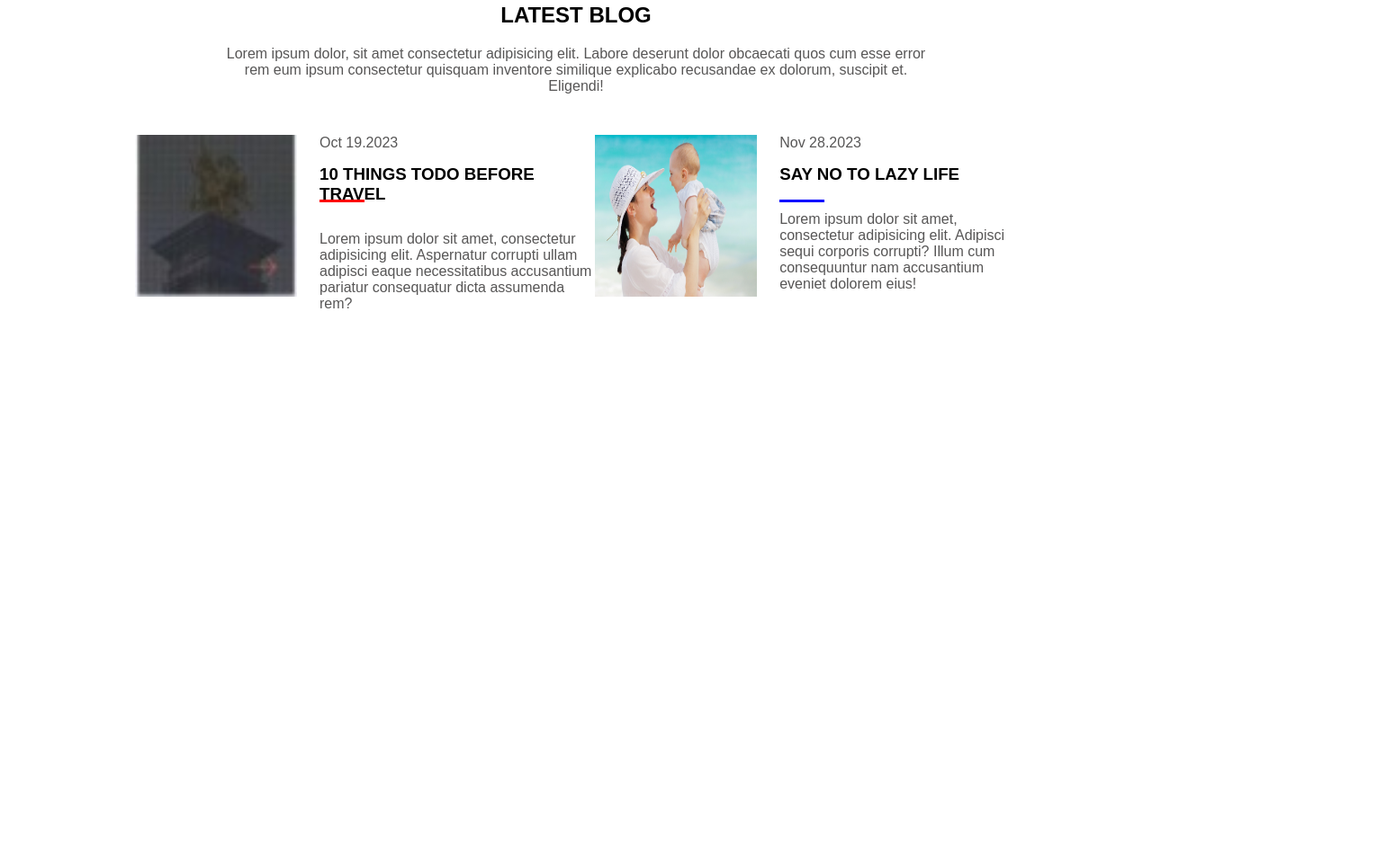
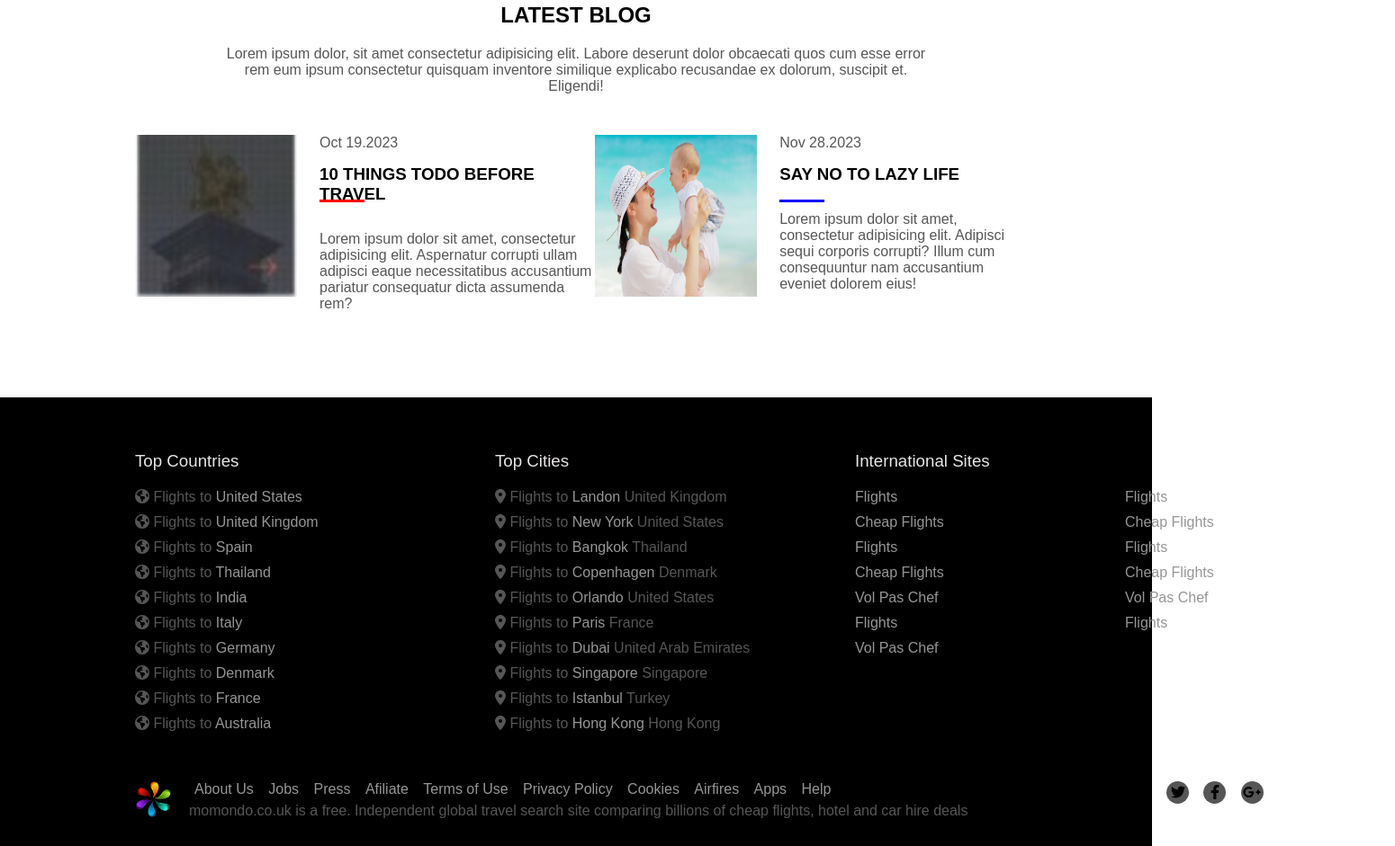
Before and after one commit to RuheenKhan/momondo, a plain HTML site: page index.html in a window 1280 px wide. Shown: the part 2681-3622 px from the top of the page at 90% size, 1550 px wide, since content can reach past the window. Before the commit the page ends 3043 px from the top, so only its background shows below. Drawn offline with Linux system fonts and the light colour scheme.

Commit message:
momondo webpage4

```diff
--- a/assets/css/style.css
+++ b/assets/css/style.css
@@ -401,9 +401,14 @@ header .left .active {
 
 /* /estimate section end  */
 
+
+/* blog section start  */
+
 .blog {
     text-align: center;
     padding-top: 40px;
+    width: 100%;
+    height: auto;
 }
 
 .blog h1 {
@@ -470,3 +475,86 @@ header .left .active {
 .blog .blog-container .left-container h3 {
     margin-bottom: 30px;
 }
+
+/* /blog section end  */
+
+/* footer section start  */
+footer {
+    background-color: #000000;
+    width: 100%;
+    height: auto;
+    color: #e9e6e6;
+    display: grid;
+    grid-template-columns: 400px 400px 400px;
+
+}
+
+.footer {
+    padding-top: 60px;
+    margin-top: 80px;
+}
+
+footer h3 {
+    font-weight: normal;
+    margin-bottom: 20px;
+}
+
+footer p {
+    color: #979595;
+    margin-bottom: 10px;
+}
+
+footer span {
+    color: #575656;
+}
+
+footer .sites {
+    display: grid;
+    grid-template-columns: 300px 300px;
+}
+
+footer .information {
+    display: grid;
+    grid-template-columns: 1140px 200px;
+    position: relative;
+    margin-top: 45px;
+    margin-bottom: 20px;
+}
+
+
+footer .information .left a {
+    color: #979595;
+    padding: 0 6px;
+
+}
+
+footer .information .left img {
+    width: 40px;
+    height: 40px;
+    position: absolute;
+    top: 0;
+    left: 0;
+    margin-right: 20px;
+}
+
+footer .information .left .deals {
+    margin-left: 60px;
+}
+
+footer .information .left .deals p {
+    color: #575656;
+    margin-top: 6px;
+}
+
+footer .information .right span {
+    color: #000000;
+    display: inline-block;
+    background-color: #575656;
+    width: 25px;
+    height: 25px;
+    border-radius: 25px;
+    text-align: center;
+    padding-top: 4px;
+    margin: 0 6px;
+}
+/* /footer section end  */
--- a/index.html
+++ b/index.html
@@ -274,6 +274,99 @@
     </section>
     <!-- /Blog section end  -->
 
+
+    <!-- footer section start  -->
+    <footer class="container footer">
+        <div>
+            <h3>Top Countries</h3>
+            <p><span><i class="fa-solid fa-earth-americas"></i></span><span> Flights to </span>United States</p>
+            <p><span><i class="fa-solid fa-earth-americas"></i></span><span> Flights to </span>United Kingdom</p>
+            <p><span><i class="fa-solid fa-earth-americas"></i></span><span> Flights to </span>Spain</p>
+            <p><span><i class="fa-solid fa-earth-americas"></i></span><span> Flights to </span>Thailand</p>
+            <p><span><i class="fa-solid fa-earth-americas"></i></span><span> Flights to </span>India</p>
+            <p><span><i class="fa-solid fa-earth-americas"></i></span><span> Flights to </span>Italy</p>
+            <p><span><i class="fa-solid fa-earth-americas"></i></span><span> Flights to </span>Germany</p>
+            <p><span><i class="fa-solid fa-earth-americas"></i></span><span> Flights to </span>Denmark</p>
+            <p><span><i class="fa-solid fa-earth-americas"></i></span><span> Flights to </span>France</p>
+            <p><span><i class="fa-solid fa-earth-americas"></i></span><span> Flights to </span>Australia</p>
+        </div>
+        <div>
+            <h3>Top Cities</h3>
+            <p><span><i class="fa-solid fa-location-dot"></i></span><span> Flights to </span>Landon<span> United Kingdom</span></p>
+
+            <p><span><i class="fa-solid fa-location-dot"></i></span><span> Flights to </span>New York<span> United States</span></p>
+
+            <p><span><i class="fa-solid fa-location-dot"></i></span><span> Flights to </span>Bangkok<span> Thailand</span></p>
+
+            <p><span><i class="fa-solid fa-location-dot"></i></span><span> Flights to </span>Copenhagen<span> Denmark</span></p>
+
+            <p><span><i class="fa-solid fa-location-dot"></i></span><span> Flights to </span>Orlando<span> United States</span></p>
+
+            <p><span><i class="fa-solid fa-location-dot"></i></span><span> Flights to </span>Paris<span> France</span></p>
+
+            <p><span><i class="fa-solid fa-location-dot"></i></span><span> Flights to </span>Dubai<span> United Arab Emirates</span></p>
+
+            <p><span><i class="fa-solid fa-location-dot"></i></span><span> Flights to </span>Singapore<span> Singapore</span></p>
+
+            <p><span><i class="fa-solid fa-location-dot"></i></span><span> Flights to </span>Istanbul<span> Turkey</span></p>
+
+            <p><span><i class="fa-solid fa-location-dot"></i></span><span> Flights to </span>Hong Kong<span> Hong Kong</span></p>
+        </div>
+        <div>
+            <h3>International Sites</h3>
+
+            <div class="sites">
+                <div class="site1">
+                    <p>Flights</p>
+                    <p>Cheap Flights</p>
+                    <p>Flights</p>
+                    <p>Cheap Flights</p>
+                    <p>Vol Pas Chef</p>
+                    <p>Flights</p>
+                    <p>Vol Pas Chef</p>
+                </div>
+
+                <div class="site1">
+                    <p>Flights</p>
+                    <p>Cheap Flights</p>
+                    <p>Flights</p>
+                    <p>Cheap Flights</p>
+                    <p>Vol Pas Chef</p>
+                    <p>Flights</p>
+                </div>
+
+            </div>
+        </div>
+
+        <div class="information">
+
+            <div class="left">
+                <img src="./assets/img/flower.png" alt="flower" srcset="">
+                <div class="deals">
+                    <a class="gap" href="">About Us</a>
+                    <a href="">Jobs</a>
+                    <a href="">Press</a>
+                    <a href="">Afiliate</a>
+                    <a href="">Terms of Use</a>
+                    <a href="">Privacy Policy</a>
+                    <a href="">Cookies</a>
+                    <a href="">Airfires</a>
+                    <a href="">Apps</a>
+                    <a href="">Help</a>
+                    <p>momondo.co.uk is a free. Independent global travel search site comparing billions of cheap flights, hotel and car hire deals</p>
+                </div>
+
+            </div>
+            <div class="right">
+                <span><i class="fa-brands fa-twitter"></i></span>
+                <span><i class="fa-brands fa-facebook-f"></i></span>
+                <span><i class="fa-brands fa-google-plus-g"></i></span>
+            </div>
+
+        </div>
+    </footer>
+    <!-- /footer section end  -->
+
     <script src="https://cdnjs.cloudflare.com/ajax/libs/font-awesome/6.4.2/js/all.min.js" integrity="sha512-uKQ39gEGiyUJl4AI6L+ekBdGKpGw4xJ55+xyJG7YFlJokPNYegn9KwQ3P8A7aFQAUtUsAQHep+d/lrGqrbPIDQ==" crossorigin="anonymous" referrerpolicy="no-referrer"></script>
 </body>
 </html>
```
Also changed, not shown: assets/img/estimate.jpg (deleted), assets/img/flower.png (added), assets/img/lion.jpg (deleted).
